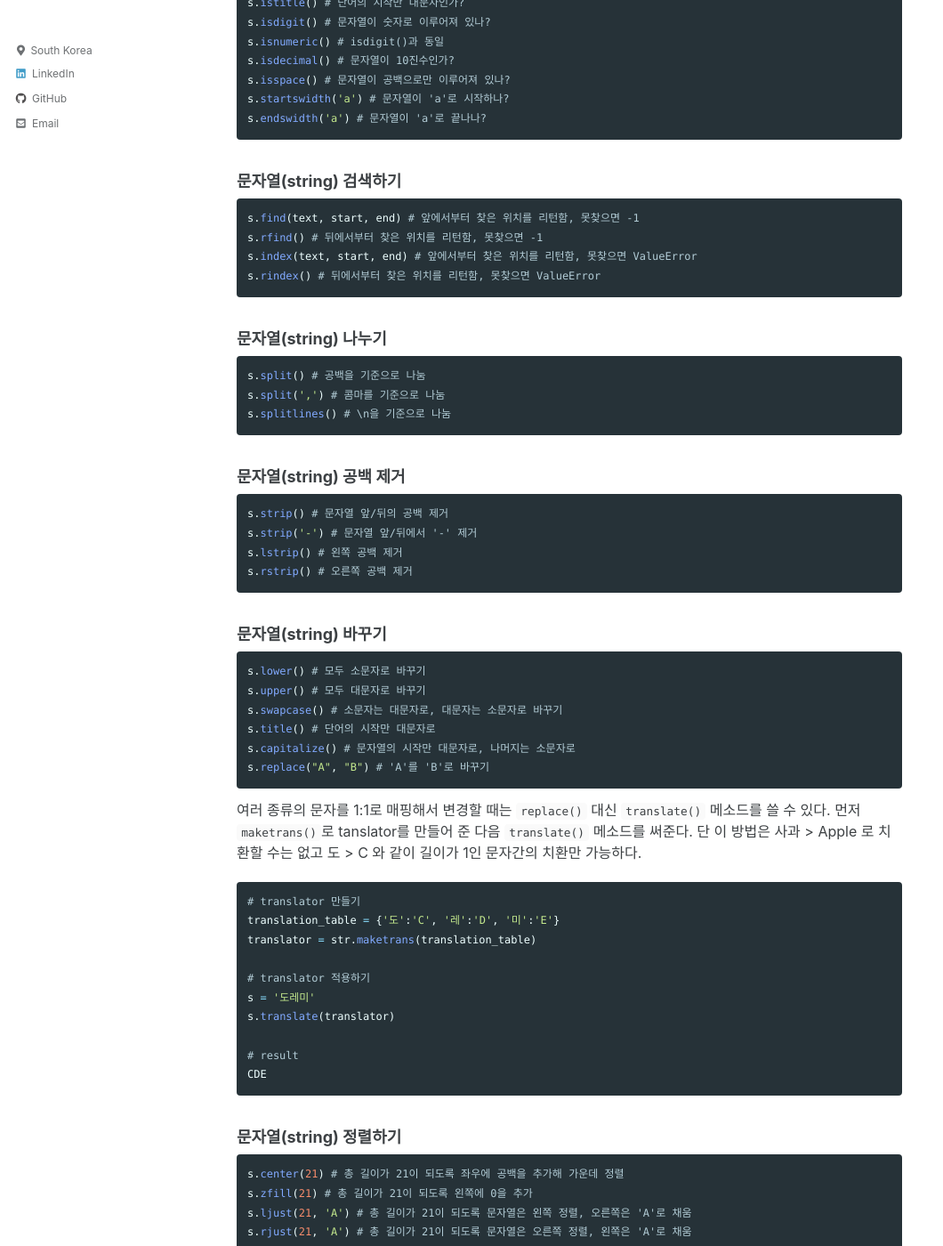
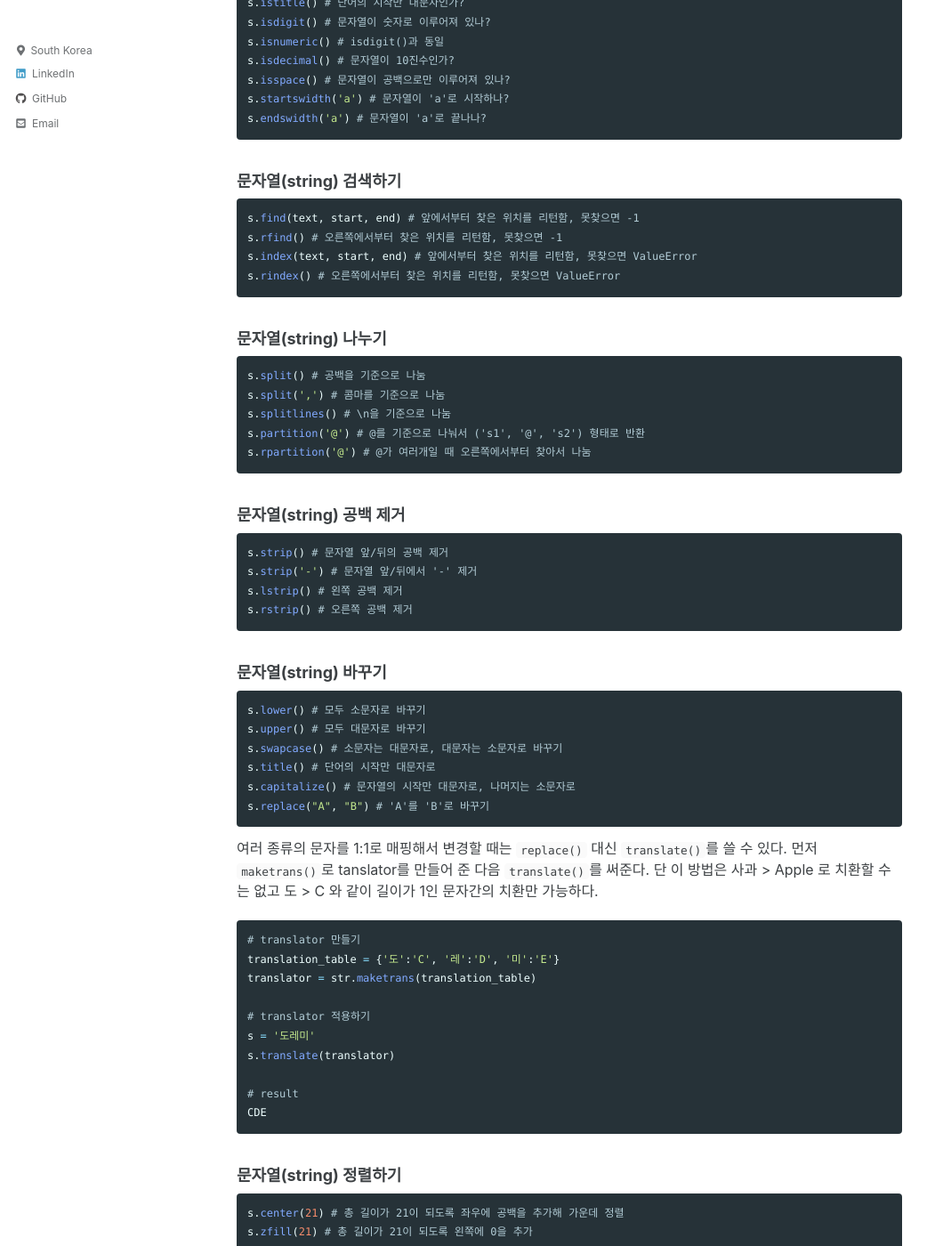
Before and after one commit to amoryoungakim/amoryoungakim.github.io, a Jekyll site: the page built from _posts/2020-10-04-string-methods.md, in a window 1280 px wide and 1400 px high, scrolled down 973 px. Shown: the whole window at 89% size, without its empty margins (0-1060 px from the left). Built offline with Jekyll 4.4.1, drawn with Linux system fonts in a browser that asks for light colours; cached includes are drawn as plain includes; some of the changed text lies outside the part shown.

Commit message:
Update 2020-10-04-string-methods.md

````diff
--- a/_posts/2020-10-04-string-methods.md
+++ b/_posts/2020-10-04-string-methods.md
@@ -52,9 +52,9 @@ s.endswidth('a') # 문자열이 'a'로 끝나나?
 ### 문자열(string) 검색하기
 ```python
 s.find(text, start, end) # 앞에서부터 찾은 위치를 리턴함, 못찾으면 -1
-s.rfind() # 뒤에서부터 찾은 위치를 리턴함, 못찾으면 -1
+s.rfind() # 오른쪽에서부터 찾은 위치를 리턴함, 못찾으면 -1
 s.index(text, start, end) # 앞에서부터 찾은 위치를 리턴함, 못찾으면 ValueError
-s.rindex() # 뒤에서부터 찾은 위치를 리턴함, 못찾으면 ValueError
+s.rindex() # 오른쪽에서부터 찾은 위치를 리턴함, 못찾으면 ValueError
 ```
 
 ### 문자열(string) 나누기
@@ -62,6 +62,8 @@ s.rindex() # 뒤에서부터 찾은 위치를 리턴함, 못찾으면 ValueError
 s.split() # 공백을 기준으로 나눔
 s.split(',') # 콤마를 기준으로 나눔
 s.splitlines() # \n을 기준으로 나눔
+s.partition('@') # @를 기준으로 나눠서 ('s1', '@', 's2') 형태로 반환
+s.rpartition('@') # @가 여러개일 때 오른쪽에서부터 찾아서 나눔
 ```
 
 ### 문자열(string) 공백 제거
@@ -82,7 +84,7 @@ s.capitalize() # 문자열의 시작만 대문자로, 나머지는 소문자로
 s.replace("A", "B") # 'A'를 'B'로 바꾸기
 ```
 
-여러 종류의 문자를 1:1로 매핑해서 변경할 때는 `replace()` 대신 `translate()` 메소드를 쓸 수 있다. 먼저 `maketrans()`로 tanslator를 만들어 준 다음 `translate()` 메소드를 써준다. 단 이 방법은 사과 > Apple 로 치환할 수는 없고 도 > C 와 같이 길이가 1인 문자간의 치환만 가능하다.
+여러 종류의 문자를 1:1로 매핑해서 변경할 때는 `replace()` 대신 `translate()`를 쓸 수 있다. 먼저 `maketrans()`로 tanslator를 만들어 준 다음 `translate()`를 써준다. 단 이 방법은 사과 > Apple 로 치환할 수는 없고 도 > C 와 같이 길이가 1인 문자간의 치환만 가능하다.
 
 ```python
 # translator 만들기
````
